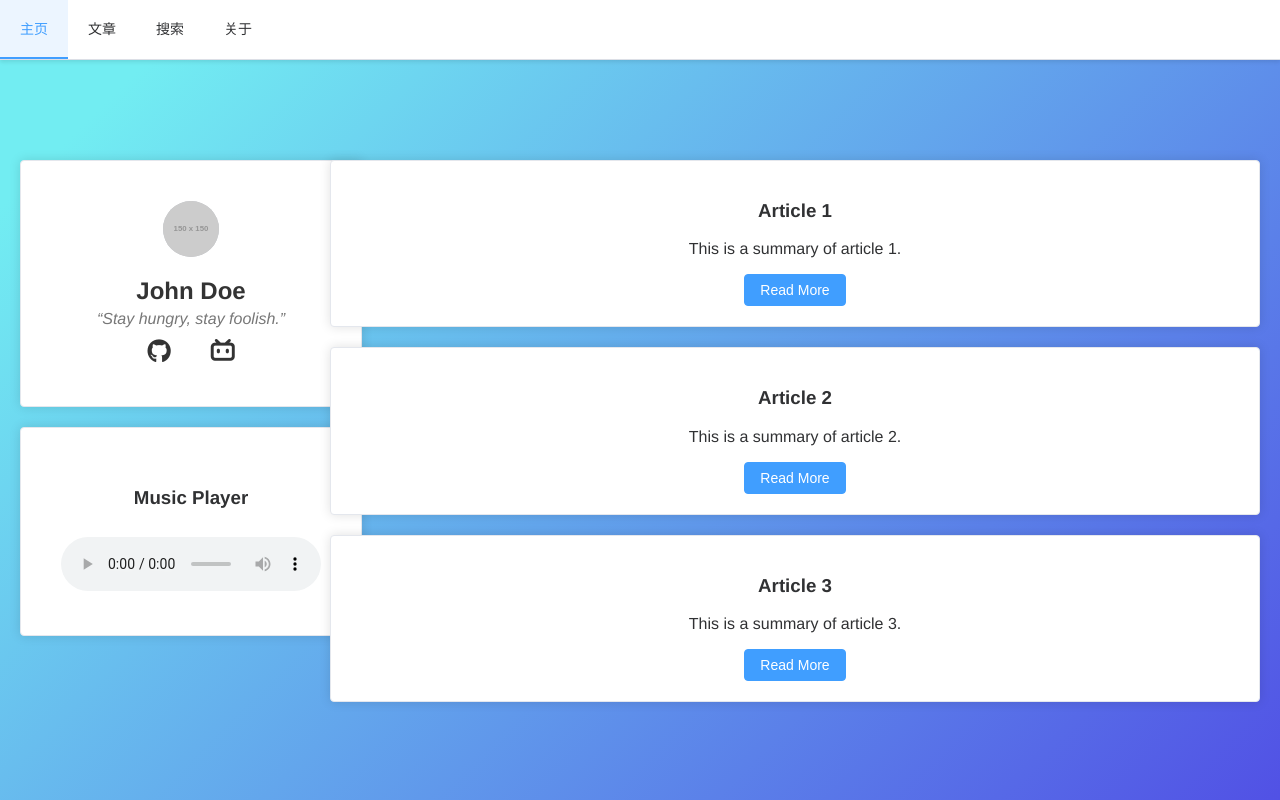
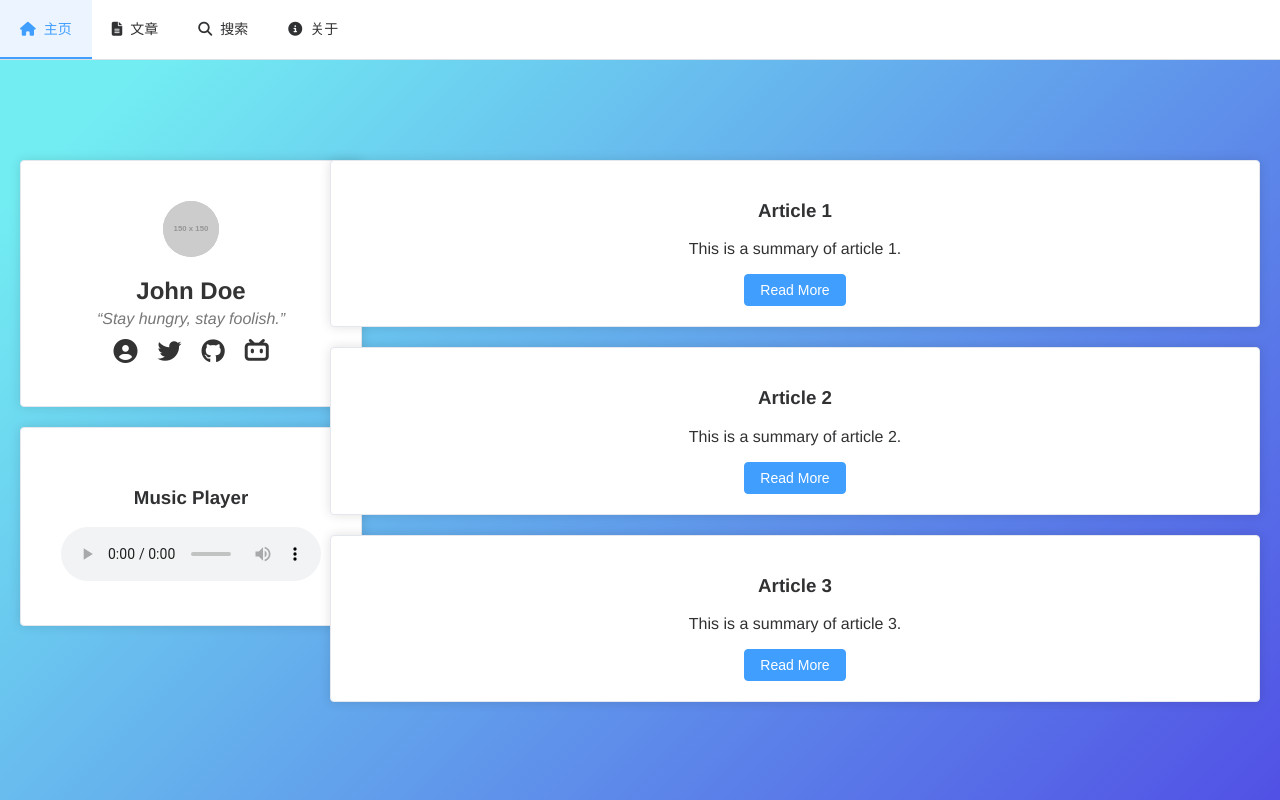
Before and after one commit to zhaoty1021/t-blog, a Vue app: page / in a window 1280 px wide. Built offline with nearby package versions, Linux system fonts and the light colour scheme.

Commit message:
个人信息界面添加组件

```diff
--- a/src/App.vue
+++ b/src/App.vue
@@ -1,6 +1,6 @@
 <template>
   <div id="app">
-    <Navbar />
+    <Navbar1 />
     <div class="main-content">
       <el-row>
         <el-col :span="6">
@@ -21,13 +21,13 @@
 </template>
 
 <script>
-import Navbar from './components/Navbar.vue'
+import Navbar1 from './components/Navbar.vue'
 import UserInfo from './components/UserInfo.vue'
 import ArticlePreview from './components/ArticlePreview.vue'
 
 export default {
   components: {
-    Navbar,
+    Navbar1,
     UserInfo,
     ArticlePreview
   },
--- /dev/null
+++ b/src/components/MusicPlayer.vue
@@ -0,0 +1,37 @@
+<template>
+    <el-card class="music-player-card">
+      <h3>Music Player</h3>
+      <div class="player">
+        <audio controls>
+          <source src="https://www.soundhelix.com/examples/mp3/SoundHelix-Song-1.mp3" type="audio/mpeg">
+          Your browser does not support the audio element.
+        </audio>
+      </div>
+    </el-card>
+  </template>
+
+  <script>
+  export default {
+  }
+  </script>
+
+  <style>
+  .music-player-card {
+    width: 300px;
+    margin: 20px auto;
+    text-align: center;
+    padding: 20px;
+    background-color: #fff;
+    border-radius: 10px;
+    box-shadow: 0 2px 12px rgba(0, 0, 0, 0.1);
+  }
+
+  .player {
+    margin-top: 10px;
+  }
+
+  audio {
+    width: 100%;
+    border-radius: 5px;
+  }
+  </style>
--- a/src/components/Navbar.vue
+++ b/src/components/Navbar.vue
@@ -1,9 +1,21 @@
 <template>
-  <el-menu :default-active="activeIndex" class="el-menu-shadow" mode="horizontal" @select="handleSelect">
-    <el-menu-item index="1">主页</el-menu-item>
-    <el-menu-item index="2">文章</el-menu-item>
-    <el-menu-item index="3">搜索</el-menu-item>
-    <el-menu-item index="4">关于</el-menu-item>
+  <el-menu :default-active="activeIndex" class="el-menu-dark" mode="horizontal" @select="handleSelect">
+    <el-menu-item index="1">
+      <i class="fas fa-home"></i>
+      主页
+    </el-menu-item>
+    <el-menu-item index="2">
+      <i class="fas fa-file-alt"></i>
+      文章
+    </el-menu-item>
+    <el-menu-item index="3">
+      <i class="fas fa-search"></i>
+      搜索
+    </el-menu-item>
+    <el-menu-item index="4">
+      <i class="fas fa-info-circle"></i>
+      关于
+    </el-menu-item>
   </el-menu>
 </template>
 
@@ -23,24 +35,29 @@
 </script>
 
 <style>
-.el-menu-shadow {
-  background: #ffffff;
-  color: #333333;
+.el-menu-dark {
+  background: #2c3e50;
+  color: #ecf0f1;
   font-size: 16px;
-  border-bottom: 1px solid #ddd;
-  box-shadow: 0 2px 4px rgba(0, 0, 0, 0.1);
+  border-bottom: 1px solid #34495e;
   position: fixed;
   width: 100%;
   top: 0;
   z-index: 1000;
 }
 
-.el-menu-shadow .el-menu-item {
+.el-menu-dark .el-menu-item {
   padding: 0 20px;
-  color: #333333;
+  color: #ecf0f1;
+  display: flex;
+  align-items: center;
 }
 
-.el-menu-shadow .el-menu-item:hover {
-  background-color: #f2f2f2;
+.el-menu-dark .el-menu-item i {
+  margin-right: 8px;
+}
+
+.el-menu-dark .el-menu-item:hover {
+  background-color: rgba(255, 255, 255, 0.1);
 }
 </style>
--- a/src/components/UserInfo.vue
+++ b/src/components/UserInfo.vue
@@ -10,30 +10,32 @@
         <h2>John Doe</h2>
         <p class="signature">“Stay hungry, stay foolish.”</p>
         <div class="social-links">
-          <a href="https://github.com/yourusername" target="_blank" title="GitHub">
+          <a href="https://github.com/zhaoty1021" target="_blank" title="个人">
+            <i class="fa-solid fa-circle-user"></i>
+          </a>
+          <a href="https://twitter.com/zhaoty1021" target="_blank" title="Twitter">
+            <i class="fab fa-twitter"></i>
+          </a>
+          <a href="https://github.com/zhaoty1021" target="_blank" title="GitHub">
             <i class="fab fa-github"></i>
           </a>
-          <a href="https://juejin.cn/user/youruserid" target="_blank" title="掘金">
-            <i class="fab fa-juejin"></i>
-          </a>
-          <a href="https://space.bilibili.com/youruserid" target="_blank" title="Bilibili">
+          <a href="https://space.bilibili.com/283385619" target="_blank" title="Bilibili">
             <i class="fab fa-bilibili"></i>
           </a>
         </div>
       </div>
     </el-card>
-    <el-card class="music-player-card">
-      <h3>Music Player</h3>
-      <audio controls>
-        <source src="https://www.soundhelix.com/examples/mp3/SoundHelix-Song-1.mp3" type="audio/mpeg">
-        Your browser does not support the audio element.
-      </audio>
-    </el-card>
+    <MusicPlayer />
   </div>
 </template>
 
 <script>
+import MusicPlayer from './MusicPlayer.vue'
+
 export default {
+  components: {
+    MusicPlayer
+  }
 }
 </script>
 
@@ -82,19 +84,4 @@
 .social-links a:hover {
   color: #42b983;
 }
-
-.music-player-card {
-  width: 300px;
-  margin: 20px auto;
-  text-align: center;
-  padding: 20px;
-  background-color: #fff;
-  border-radius: 10px;
-  box-shadow: 0 2px 12px rgba(0, 0, 0, 0.1);
-}
-
-audio {
-  width: 100%;
-  margin-top: 10px;
-}
 </style>
```
